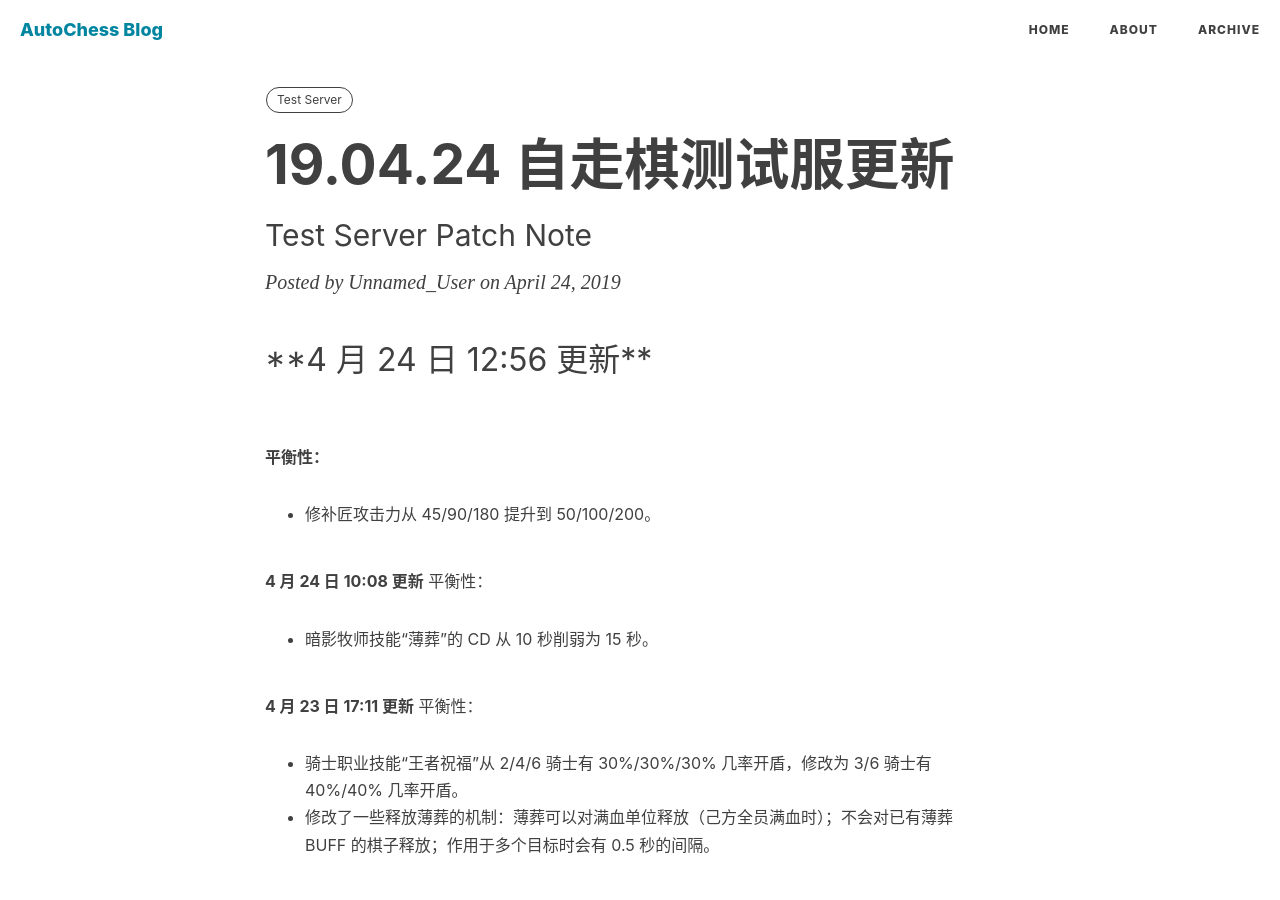
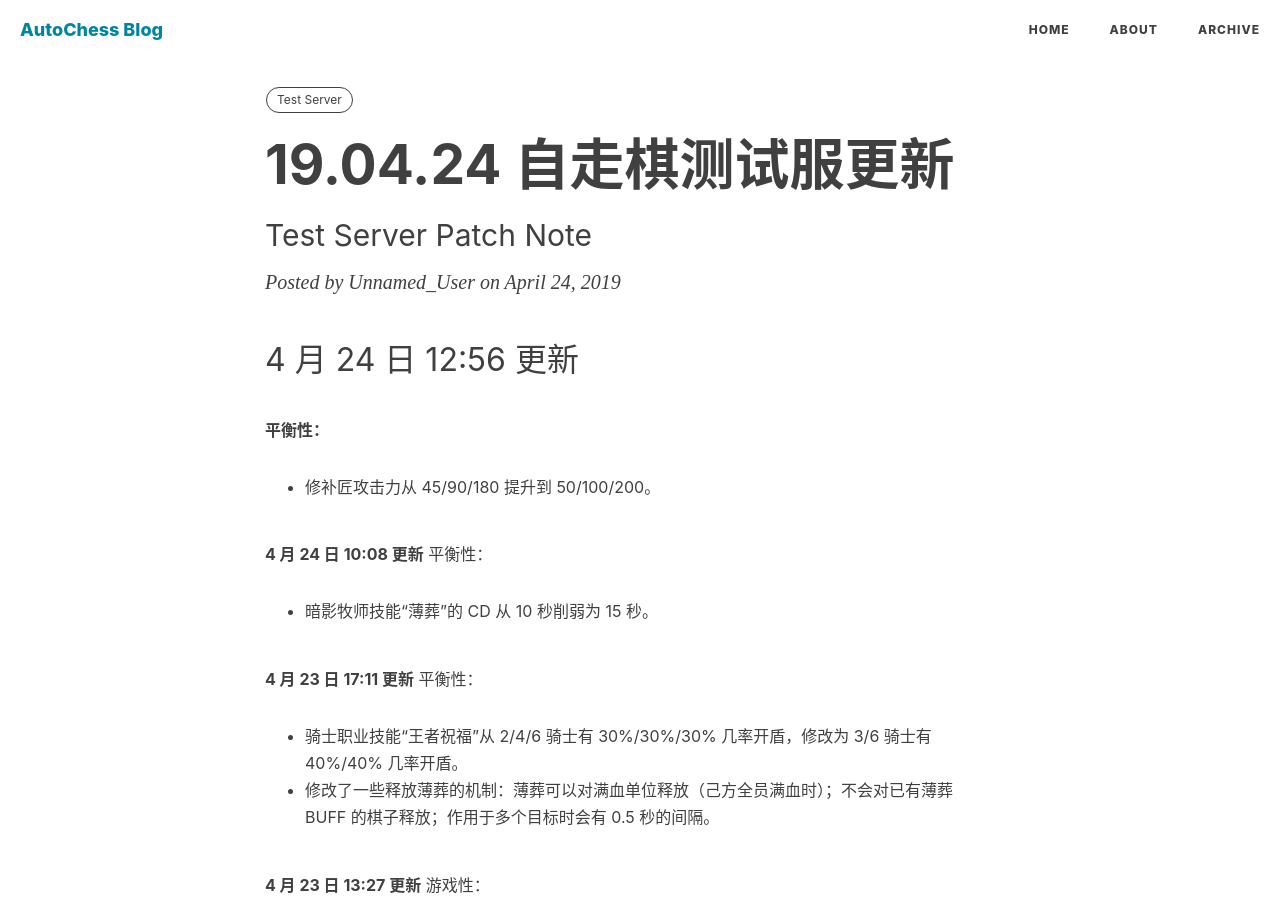
Before and after one commit to zizouqi/zizouqi.github.io, a Jekyll site: the page built from _posts/2019-04-24-test-server-patch-note.md, in a window 1280 px wide and 900 px high. Built offline with Jekyll 4.4.1, drawn with Linux system fonts in a browser that asks for light colours; nearby versions of some CDN libraries; comment, search, counter and statistics services are not loaded.

Commit message:
Update 2019-04-24-test-server-patch-note.md

```diff
--- a/_posts/2019-04-24-test-server-patch-note.md
+++ b/_posts/2019-04-24-test-server-patch-note.md
@@ -8,7 +8,7 @@ tags:
   - Test Server
 ---
 
-<font size="6">**4 月 24 日 12:56 更新**</font><br />
+<font size="6">4 月 24 日 12:56 更新</font>
 **平衡性：**
 - 修补匠攻击力从 45/90/180 提升到 50/100/200。
 
```
